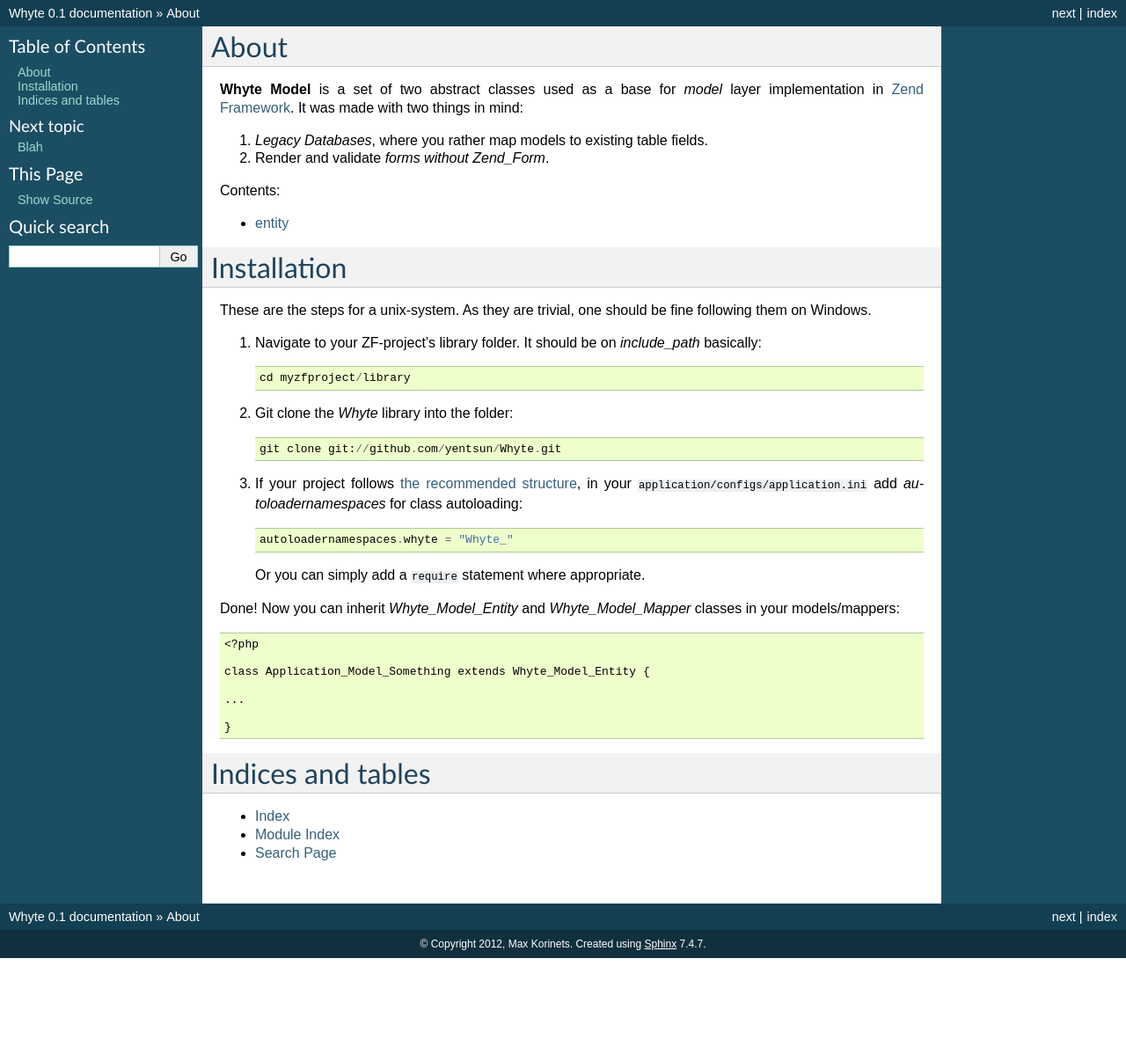
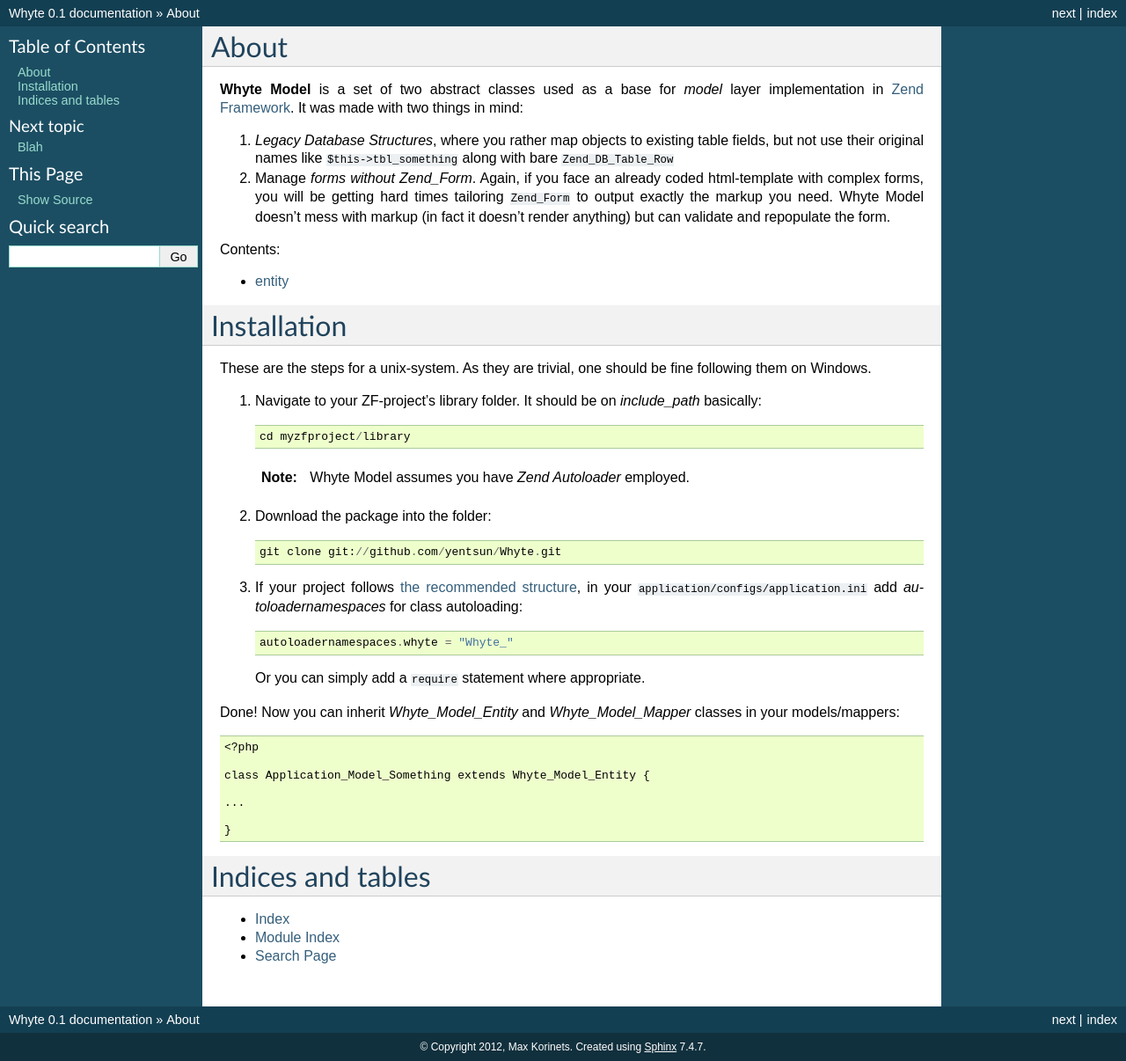
Before and after one commit to yentsun/Whyte, a Sphinx documentation site: the page built from docs/index.rst, in a window 1280 px wide. Shown: the whole page at 88% size. Built offline with Sphinx 7.4.7, drawn with Linux system fonts in a browser that asks for light colours; pages that are not in the unit, such as notebooks, are missing from menus; before the commit the page ends 1089 px from its top, so only the background shows below that.

```diff
--- a/docs/index.rst
+++ b/docs/index.rst
@@ -10,8 +10,14 @@ About
 layer implementation in `Zend Framework <http://framework.zend.com/>`_.
 It was made with two things in mind:
 
-1. *Legacy Databases*, where you rather map models to existing table fields.
-2. Render and validate *forms without Zend_Form*.
+1. *Legacy Database Structures*, where you rather map objects to existing table
+   fields, but not use their original names like ``$this->tbl_something``
+   along with bare ``Zend_DB_Table_Row``
+2. Manage *forms without Zend_Form*. Again, if you face an already
+   coded html-template with complex forms, you will be getting hard times
+   tailoring ``Zend_Form`` to output exactly the markup you need. Whyte Model
+   doesn't mess with markup (in fact it doesn't render anything) but can
+   validate and repopulate the form.
 
 Contents:
 
@@ -32,7 +38,11 @@ following them on Windows.
 
     cd myzfproject/library
 
-2. Git clone the *Whyte* library into the folder::
+   .. admonition:: Note
+
+      Whyte Model assumes you have *Zend Autoloader* employed.
+
+2. Download the package into the folder::
 
     git clone git://github.com/yentsun/Whyte.git
 
```
Also changed, not shown: README.rst (+9 -35 lines), 6 other files.
